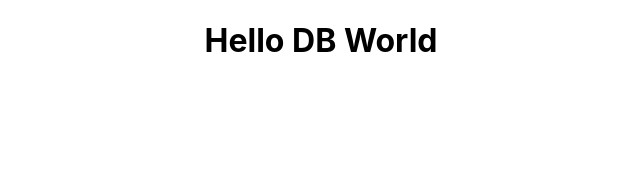
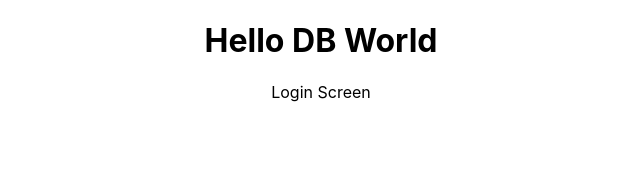
Before and after one commit to MichalPC/simple-database-manipulation-app, a React (Create React App) app: page / in a window 1280 px wide. Shown: the top 172 px of the page, without its empty margins (319-959 px from the left). Built offline with nearby package versions, Linux system fonts and the light colour scheme.

Commit message:
Add route switch for the home and login page.

```diff
--- a/src/App.js
+++ b/src/App.js
@@ -10,7 +10,10 @@ function App() {
         <h1 className="Header-text">Hello DB World</h1>
       </header>
       <main className="Main-container">
-
+        <Switch>
+          <Route exact path='/' component={Login} />
+          <Route path='/home' component={Home} />
+        </Switch>
       </main>
     </div>
   );
```
